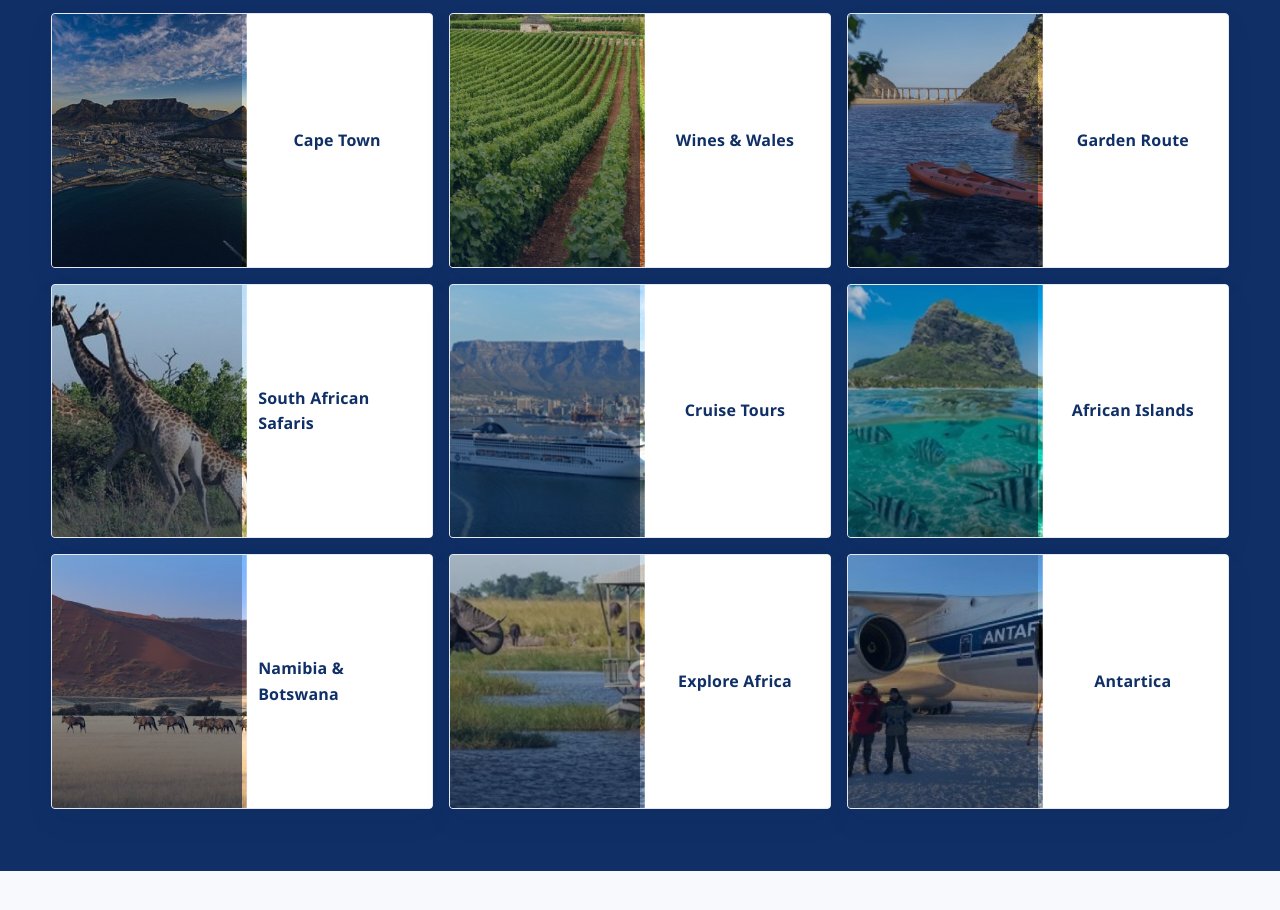
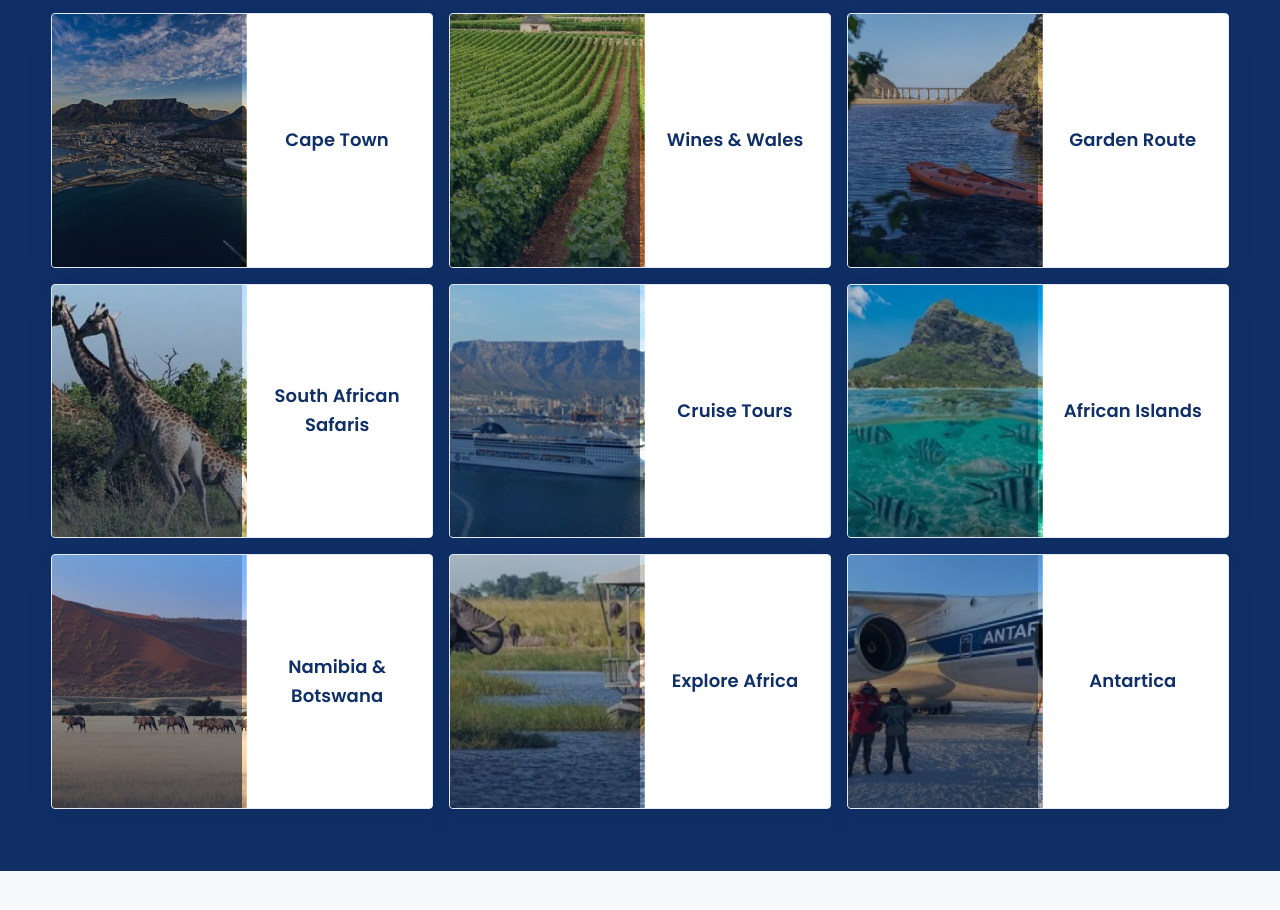
Before and after one commit to Super-Jupiter/viacapetown-website, a React (Vite) app in the folder app/: page / in a window 1280 px wide. Shown: the part 1280-2190 px from the top of the page. Built offline with nearby package versions, Linux system fonts and the light colour scheme; a web font is replaced by a local one.

Commit message:
Better fonts

```diff
--- a/app/src/index.css
+++ b/app/src/index.css
@@ -1,3 +1,5 @@
+@import url("https://fonts.googleapis.com/css2?family=Poppins:wght@500;600&display=swap");
+
 @font-face {
   font-family: "Gateway";
   src: url("/fonts/Gateway-Regular.woff2") format("woff2"), url("/fonts/Gateway-Regular.woff") format("woff");
@@ -578,9 +580,12 @@
 .dest-card .label {
   position: static;
   z-index: 1;
-  font-weight: 700;
-  letter-spacing: 0.2px;
+  font-family: "Poppins", sans-serif;
+  font-weight: 600;
+  font-size: 18px;
+  letter-spacing: 0.1px;
   color: var(--navy);
+  text-align: center;
 }
 
 .offers {
```
